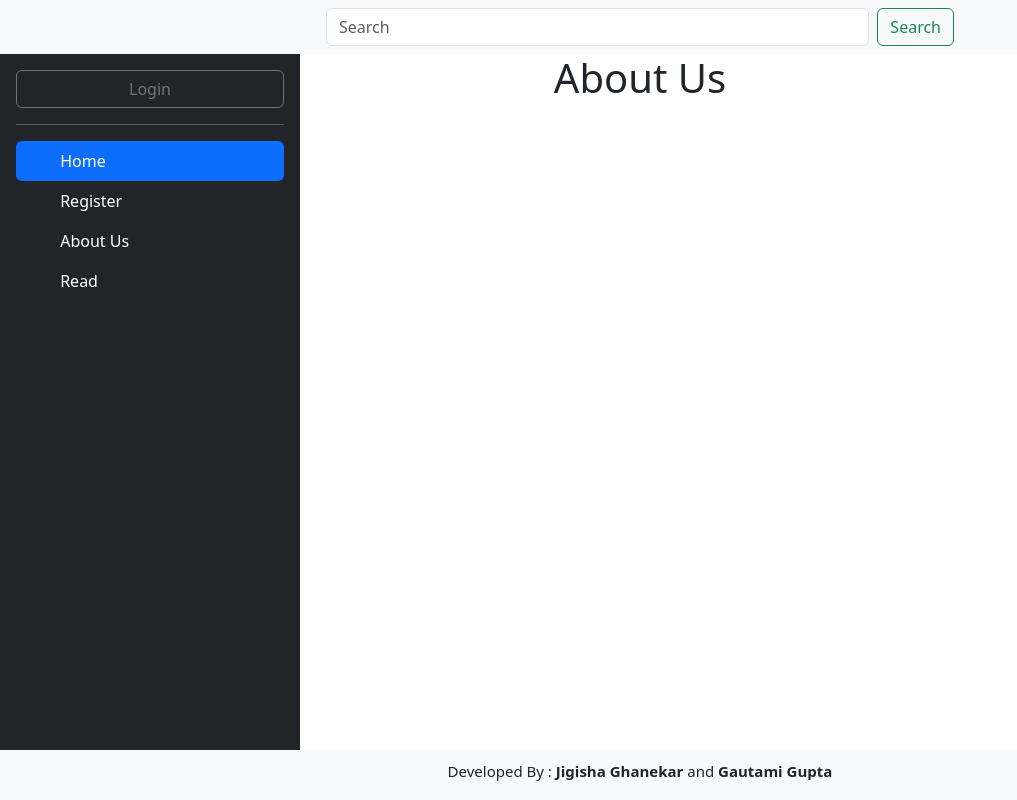
After one commit to Jigisha15/Blogging-App, a Flask app: page /aboutus in a window 1280 px wide. The commit adds this page. Shown: the whole page, without its empty margins (0-1017 px from the left). Run offline with Flask 3, Linux system fonts and the light colour scheme.

Commit message:
inject user, routes

```diff
--- a/app.py
+++ b/app.py
@@ -13,11 +13,13 @@ db = SQLAlchemy(app)
 
 # USER MODEL
 class User(db.Model):
+    # __tablename__='Users'
     user_id = db.Column(db.Integer, primary_key=True)
     name = db.Column(db.String(200), nullable=False)
     email = db.Column(db.String(500), unique=True)
     date_joined = db.Column(db.Date, default = datetime.datetime.utcnow())
     password = db.Column(db.String(100), nullable=False)
+    relation = db.relationship('Blog', backref='user', lazy=True)
 
     def __init__(self, name, email, password):
         self.name = name
@@ -27,6 +29,23 @@ class User(db.Model):
     def check_password(self, password):
         return bcrypt.checkpw(password.encode('utf-8'), self.password.encode('utf-8'))
 
+
+class Blog(db.Model):
+    # __tablename__ = 'Posts'
+    blog_id = db.Column(db.Integer, primary_key=True)
+    title = db.Column(db.String(500), nullable=False)
+    blog = db.Column(db.Text, nullable=False)
+    time = db.Column(db.Date, default=datetime.datetime.now)
+    u_id = db.Column(db.Integer, db.ForeignKey('user.user_id'), nullable=False)
+
+    def __init__(self, blog_id, title, blog, time, u_id):
+        self.blog_id = blog_id
+        self.title = title
+        self.blog = blog
+        self.time = time
+        self.u_id = u_id
+
+
 # CREATE ALL DBs
 with app.app_context():
     db.create_all()
@@ -34,10 +53,20 @@ with app.app_context():
 def is_logged_in():
     return 'logged_in' in session
 
+def get_logged_in_user():
+    if 'logged_in' in session and 'email' in session:
+        return {'email': session['email'], 'name': session['name']}
+    return None
+
+#  Use a context processor to pass logged_in status to all templates
+@app.context_processor
+def inject_user():
+    return dict(logged_in=is_logged_in(), user=get_logged_in_user())
+
 # HOME ROUTE
 @app.route('/', methods=['GET', 'POST'])
 def index():
-    return render_template('index.html', logged_in=is_logged_in())
+    return render_template('index.html')
 
 # CREATE
 @app.route('/register', methods=['GET', 'POST'])
@@ -118,16 +147,27 @@ def update():
         updated_name = request.form['uname']
         updated_email = request.form['uemail']
         updated_password = request.form['upassword']
+        hashed_password  = bcrypt.hashpw(updated_password.encode('utf-8'), bcrypt.gensalt()).decode('utf-8')
 
         user.name = updated_name
         user.email = updated_email
-        user.password = updated_password
+        user.password = hashed_password
 
         db.session.commit()
         flash('User Details Updated Successfully!', 'success')
     return render_template("update.html", user=user)
 
+@app.route('/dashboard')
+def dashboard():
+    return render_template('dashboard.html')
 
+@app.route('/aboutus')
+def aboutus():
+    return render_template('aboutus.html')
+
+@app.route('/profile')
+def profile():
+    return render_template('profile.html')
 
 if __name__ == "__main__":
     app.run(debug=True)
--- /dev/null
+++ b/templates/aboutus.html
@@ -0,0 +1,7 @@
+{% extends "index.html" %}
+
+{% block title %} | About Us{% endblock title %}
+
+{% block aboutus %}
+    <h1 class="text-center">About Us</h1>
+{% endblock aboutus %}
--- a/templates/index.html
+++ b/templates/index.html
@@ -21,40 +21,100 @@
           <span class="navbar-toggler-icon"></span>
         </button>
         <div class="collapse navbar-collapse" id="navbarSupportedContent">
+          <!--
           <ul class="navbar-nav me-auto mb-2 mb-lg-0">
+          -->
+            <form class="d-flex mx-auto w-50" role="search">
+              <input class="form-control me-2" type="search" placeholder="Search" aria-label="Search">
+              <button class="btn btn-outline-success" type="submit">Search</button>
+            </form>
+          <!--
+          </ul>
+        -->
+        </div>
+      </div>
+    </nav>
+
+    <!--SIDEBAR-->
+    <div class="d-flex flex-column flex-shrink-0 p-3 text-white bg-dark position-absolute" style="width: 300px; height:92vh">
+    <a href="/" class="d-flex align-items-center mb-3 mb-md-0 me-md-auto text-white text-decoration-none">
+
+      {% if logged_in %}
+
+      <div class="dropdown">
+        <a href="#" class="d-flex align-items-center text-white text-decoration-none dropdown-toggle" id="dropdownUser1" data-bs-toggle="dropdown" aria-expanded="false">
+          <img src="https://github.com/mdo.png" alt="" width="32" height="32" class="rounded-circle me-2">
+            <strong>{{user.name}}</strong>
+          </a>
+          <ul class="dropdown-menu dropdown-menu-dark text-small shadow" aria-labelledby="dropdownUser1">
+            <li><a class="dropdown-item" href="logout">Logout</a></li>
+          </ul>
+      </div>
+
+      {% else %}
+
+      <button type="button" class="btn btn-outline-secondary">
+              <a class="nav-link" href="login">Login</a>
+      </button>
+
+      {% endif %}
+
+    </a>
+    <hr>
+    <ul class="nav nav-pills flex-column mb-auto">
       <li class="nav-item">
-              <a class="nav-link text-uppercase fw-bold" href="/">Home</a>
+        <a href="/" class="nav-link active" aria-current="page">
+          <svg class="bi me-2" width="16" height="16"><use xlink:href="/"></use></svg>
+            Home
+        </a>
+      </li>
+      <li>
+        <a href="register" class="nav-link text-white">
+          <svg class="bi me-2" width="16" height="16"><use xlink:href="register"></use></svg>
+          Register
+        </a>
       </li>
       {% if logged_in %}
-            <li class="nav-item">
-              <a class="nav-link text-uppercase fw-bold" href="logout">Logout</a>
+      <li>
+        <a href="dashboard" class="nav-link text-white">
+          <svg class="bi me-2" width="16" height="16"><use xlink:href="dashboard"></use></svg>
+          Dashboard
+        </a>
       </li>
-            {% else %}
-            <li class="nav-item">
-              <a class="nav-link text-uppercase fw-bold" href="login">Login</a>
+      <li>
+        <a href="profile" class="nav-link text-white">
+          <svg class="bi me-2" width="16" height="16"><use xlink:href="profile"></use></svg>
+          Profile
+          </a>
           </li>
         {% endif %}
-            <li class="nav-item">
-              <a class="nav-link text-uppercase fw-bold" href="register">Register</a>
+        <li>
+        <a href="aboutus" class="nav-link text-white">
+          <svg class="bi me-2" width="16" height="16"><use xlink:href="aboutus"></use></svg>
+          About Us
+        </a>
       </li>
-            <li class="nav-item">
-              <a class="nav-link text-uppercase fw-bold" href="read">Read</a>
+        <li>
+        <a href="read" class="nav-link text-white">
+          <svg class="bi me-2" width="16" height="16"><use xlink:href="read"></use></svg>
+          Read
+        </a>
       </li>
     </ul>
   </div>
-      </div>
-    </nav>
 
     {% block register %}{% endblock register %}
     {% block login %}{% endblock login %}
     {% block read %}{% endblock read %}
     {% block update %}{% endblock update %}
+    {% block dashboard %}{% endblock dashboard %}
+    {% block profile %}{% endblock profile %}
+    {% block aboutus %}{% endblock aboutus %}
 
-    <!---
-        <div class="w-100 p-2 border border-dark" style="height:150px;">
-            footer
+
+      <div class="w-100 p-2 bg-body-tertiary d-flex align-items-center justify-content-center position-fixed fixed-bottom" style="height:50px;">
+          <h1 class="" style="font-size:15px;">Developed By : <a href="https://portfolio-jigisha15.vercel.app/" class="text-dark fw-bold text-decoration-none" target="_blank">Jigisha Ghanekar</a> and <a href="https://portfolio-phi-ten-18.vercel.app/" class="text-dark fw-bold text-decoration-none" target="_blank">Gautami Gupta</a> </h1>
       </div>
-    -->
 
     <script src="https://cdn.jsdelivr.net/npm/@popperjs/core@2.11.8/dist/umd/popper.min.js" integrity="sha384-I7E8VVD/ismYTF4hNIPjVp/Zjvgyol6VFvRkX/vR+Vc4jQkC+hVqc2pM8ODewa9r" crossorigin="anonymous"></script>
     <script src="https://cdn.jsdelivr.net/npm/bootstrap@5.3.3/dist/js/bootstrap.min.js" integrity="sha384-0pUGZvbkm6XF6gxjEnlmuGrJXVbNuzT9qBBavbLwCsOGabYfZo0T0to5eqruptLy" crossorigin="anonymous"></script>
--- a/templates/login.html
+++ b/templates/login.html
@@ -1,6 +1,6 @@
 {% extends "index.html" %}
 
-{% block title %}| Login{% endblock title %}
+{% block title %} | Login{% endblock title %}
 
 {% block login %}
     <h1 class="text-center">Login</h1>
@@ -26,4 +26,5 @@
             {% endfor %}
         {% endif %}
     {% endwith %}
+
 {% endblock login %}
--- a/templates/read.html
+++ b/templates/read.html
@@ -1,6 +1,6 @@
 {% extends "index.html" %}
 
-{% block title %}Read{% endblock title %}
+{% block title %} | Read{% endblock title %}
 
 
 {% block read %}
--- a/templates/register.html
+++ b/templates/register.html
@@ -1,6 +1,6 @@
 {% extends "index.html" %}
 
-{% block title %}| Register{% endblock title %}
+{% block title %} | Register{% endblock title %}
 
 {% block register %}
     <h1 class="text-center">Register</h1>
--- a/templates/update.html
+++ b/templates/update.html
@@ -1,6 +1,6 @@
 {% extends "index.html" %}
 
-{% block title %}| Update{% endblock title %}
+{% block title %} | Update{% endblock title %}
 
 {% block update %}
     <h1 class="text-center">Update User</h1>
```
Also changed, not shown: templates/dashboard.html (added, +7 -0 lines), templates/profile.html (added, +7 -0 lines), instance/database.db. Lines whose indentation alone changed are shown as unchanged.
